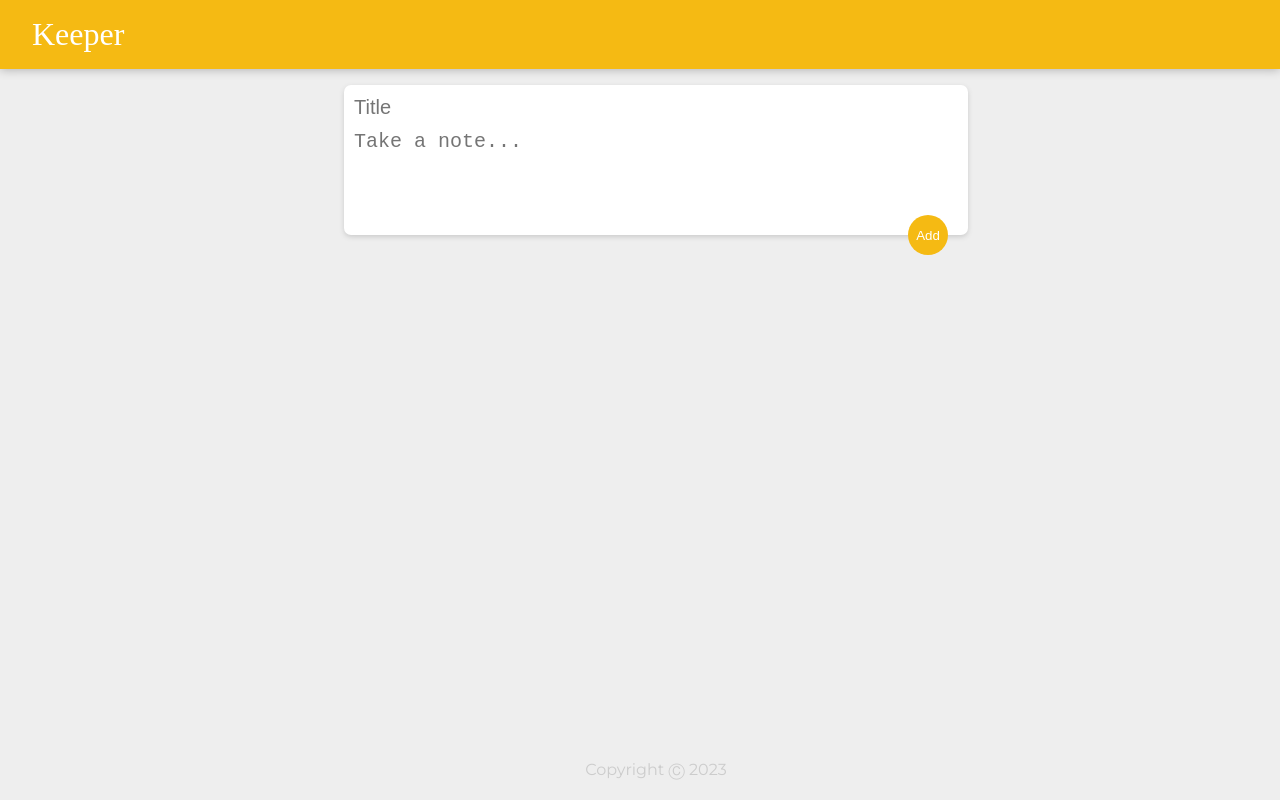
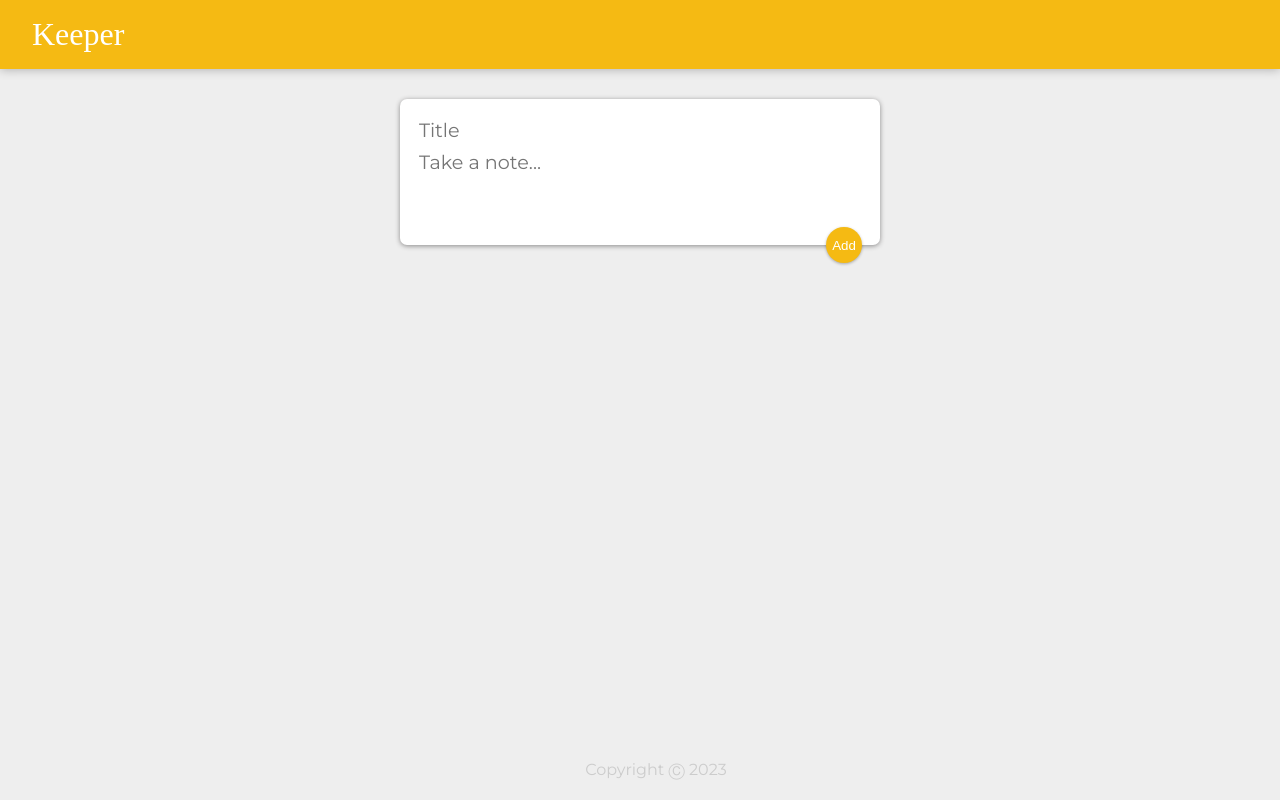
Before and after one commit to Shumaher70/keeper-app, a React (Create React App) app: page / in a window 1280 px wide. Built offline with nearby package versions, Linux system fonts and the light colour scheme; a web font is replaced by a local one.

Commit message:
added added dependency material-ui

```diff
--- a/package.json
+++ b/package.json
@@ -3,6 +3,7 @@
   "version": "0.1.0",
   "private": true,
   "dependencies": {
+    "@mui/icons-material": "^5.11.16",
     "@testing-library/jest-dom": "^5.16.5",
     "@testing-library/react": "^13.4.0",
     "@testing-library/user-event": "^13.5.0",
--- a/public/styles.css
+++ b/public/styles.css
@@ -36,11 +36,10 @@ footer p {
   color: #ccc;
 }
 .note {
-  position: relative;
   background: #fff;
   border-radius: 7px;
   box-shadow: 0 2px 5px #ccc;
-  padding: 10px 10px 30px 10px;
+  padding: 10px;
   width: 240px;
   margin: 16px;
   float: left;
@@ -56,63 +55,50 @@ footer p {
   word-wrap: break-word;
 }
 
-.note_btn {
-  position: absolute;
+.note button {
+  position: relative;
+  float: right;
+  margin-right: 10px;
+  color: #f5ba13;
+  border: none;
+  width: 36px;
+  height: 36px;
+  cursor: pointer;
+  outline: none;
   background-color: transparent;
-  border: none;
-  right: 10px;
-  bottom: 10px;
-  color: #f5ba13;
-  cursor: pointer;
 }
 
-.todo-form {
+form {
   position: relative;
+  width: 480px;
+  margin: 30px auto 20px auto;
   background: #fff;
+  padding: 15px;
   border-radius: 7px;
-  box-shadow: 0 2px 5px #ccc;
-  width: 50%;
-  height: 150px;
-  margin: 16px;
-  left: 50%;
-  transform: translate(-50%);
+  box-shadow: 0 1px 5px rgb(138, 137, 137);
 }
-
-.todo-form_textarea {
+form input,
+form textarea {
+  width: 100%;
+  border: none;
+  padding: 4px;
+  outline: none;
+  font-size: 1.2em;
+  font-family: inherit;
+  resize: none;
+  background-color: transparent;
+}
+form button {
   position: absolute;
-  padding: 0 0 0 10px;
-  width: 100%;
-  height: 70%;
+  right: 18px;
+  bottom: -18px;
+  background: #f5ba13;
+  color: #fff;
   border: none;
-  background-color: transparent;
-  resize: none;
-  bottom: 0;
+  border-radius: 50%;
+  width: 36px;
+  height: 36px;
+  box-shadow: 0 1px 3px rgba(0, 0, 0, 0.3);
+  cursor: pointer;
   outline: none;
-  font-size: 20px;
-  color: black;
 }
-
-.todo-form_input {
-  position: absolute;
-  padding: 10px;
-  width: 100%;
-  height: 30%;
-  outline: none;
-  border: none;
-  background-color: transparent;
-  font-size: 20px;
-  color: black;
-}
-
-.todo-form_btn {
-  position: absolute;
-  width: 40px;
-  height: 40px;
-  border-radius: 50%;
-  border: none;
-  background-color: #f5ba13;
-  color: white;
-  right: 20px;
-  bottom: -20px;
-  cursor: pointer;
-}
--- a/src/components/App.jsx
+++ b/src/components/App.jsx
@@ -1,19 +1,33 @@
-import React from 'react';
-import Header from '../components/Header';
-import Note from '../components/Note';
-import Footer from '../components/Footer';
-import notes from '../notes';
+import React, { useState } from 'react';
+import Header from './Header';
+import Footer from './Footer';
+import Note from './Note';
 import CreateArea from './CreateArea';
 
 function App() {
+  const [notes, setNotes] = useState([]);
+
+  function addNote(note) {
+    setNotes((prev) => [...prev, note]);
+  }
+
+  function deleteNote(id) {
+    setNotes((prev) => prev.filter((note, index) => index !== id));
+  }
+
   return (
     <div>
       <Header />
-      <CreateArea />
-      {notes.map((note) => (
-        <Note key={note.key} title={note.title} content={note.content} />
+      <CreateArea onAdd={addNote} />
+      {notes.map((note, index) => (
+        <Note
+          key={index}
+          id={index}
+          title={note.title}
+          content={note.content}
+          onDelete={deleteNote}
+        />
       ))}
-
       <Footer />
     </div>
   );
--- a/src/components/CreateArea.jsx
+++ b/src/components/CreateArea.jsx
@@ -1,17 +1,50 @@
-import React from 'react';
+import React, { useState } from 'react';
 
-function CreateArea() {
+function CreateArea(props) {
+  const [note, setNote] = useState({
+    title: '',
+    content: '',
+  });
+
+  function handleChange(e) {
+    const { name, value } = e.target;
+
+    setNote((prevNote) => {
+      return {
+        ...prevNote,
+        [name]: value,
+      };
+    });
+
+    e.preventDefault();
+  }
+
+  function submitNote(e) {
+    props.onAdd(note);
+    setNote({
+      title: '',
+      content: '',
+    });
+    e.preventDefault();
+  }
+
   return (
     <div>
-      <form className="todo-form">
-        <input className="todo-form_input" name="title" placeholder="Title" />
+      <form>
+        <input
+          name="title"
+          onChange={handleChange}
+          value={note.title}
+          placeholder="Title"
+        />
         <textarea
-          className="todo-form_textarea"
           name="content"
+          onChange={handleChange}
+          value={note.content}
           placeholder="Take a note..."
           rows="3"
         />
-        <button className="todo-form_btn">Add</button>
+        <button onClick={submitNote}>Add</button>
       </form>
     </div>
   );
--- a/src/components/Note.jsx
+++ b/src/components/Note.jsx
@@ -1,11 +1,15 @@
 import React from 'react';
 
 function Note(props) {
+  function handleClick() {
+    props.onDelete(props.id);
+  }
+
   return (
     <div className="note">
       <h1>{props.title}</h1>
       <p>{props.content}</p>
-      <button className="note_btn">DELETE</button>
+      <button onClick={handleClick}>DELETE</button>
     </div>
   );
 }
--- a/src/index.js
+++ b/src/index.js
@@ -1,5 +1,7 @@
 import React from 'react';
-import { render } from 'react-dom';
+import { createRoot } from 'react-dom/client';
 import App from './components/App';
 
-render(<App />, document.getElementById('root'));
+const container = document.getElementById('root');
+const root = createRoot(container); // createRoot(container!) if you use TypeScript
+root.render(<App />);
--- a/src/notes.js
+++ /dev/null
@@ -1,3 +0,0 @@
-const notes = [];
-
-export default notes;
```
Also changed, not shown: 1 other file (tests, documents, lock files or other folders).
